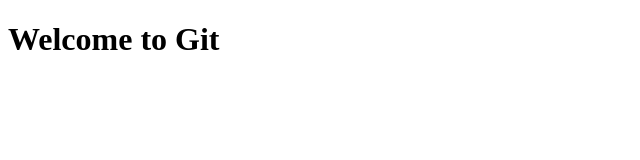
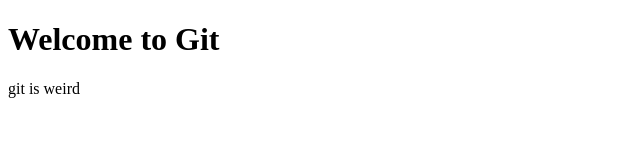
Before and after one commit to llsaimur/gitTest, a plain HTML site: page index.html in a window 1280 px wide. Shown: the full height of the page, 0-640 px from the left. Drawn offline with Linux system fonts and the light colour scheme.

Commit message:
second commit

```diff
--- a/index.html
+++ b/index.html
@@ -17,6 +17,8 @@
 </head>
 <body>
 <h1> Welcome to Git </h1>
+
+<p> git is weird </p>
 </body>
 
 
```
